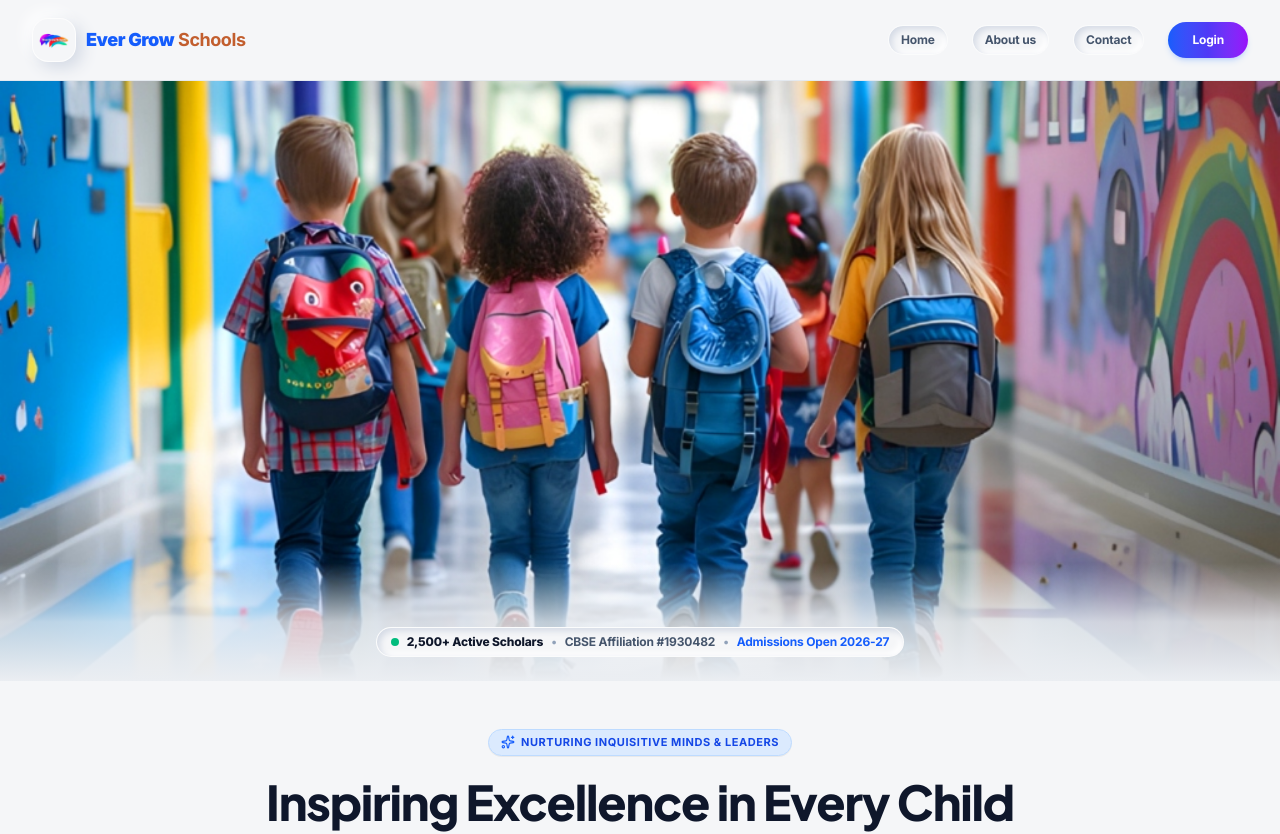
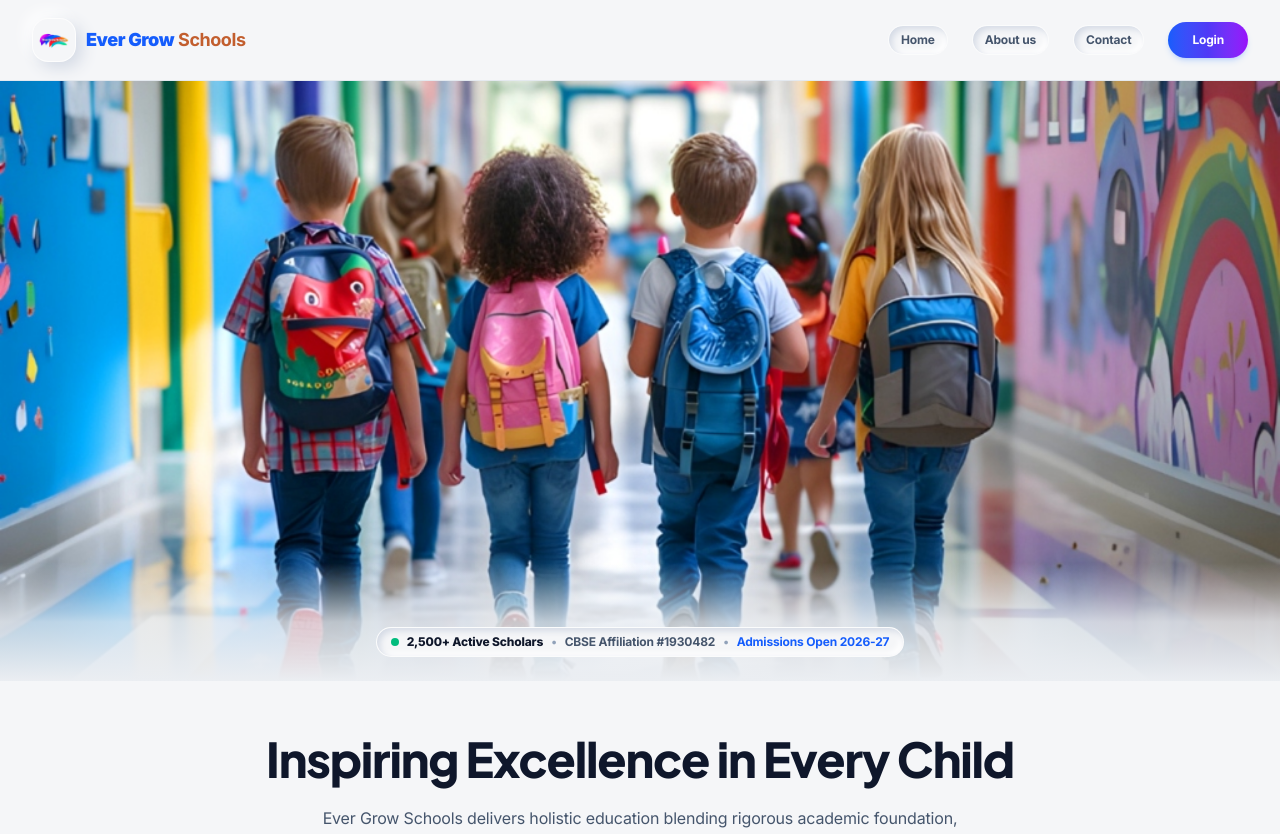
Before and after one commit to adrxnjr/the_erp, a React (Vite) app in the folder frontend/: page / in a window 1280 px wide. Shown: the top 834 px of the page. Built offline with nearby package versions, Linux system fonts and the light colour scheme.

Commit message:
fix(landing): remove Nurturing Inquisitive Minds badge

```diff
--- a/frontend/src/pages/LandingPage.tsx
+++ b/frontend/src/pages/LandingPage.tsx
@@ -18,7 +18,6 @@ import {
   Trophy,
   Send,
   Clock,
-  Sparkles,
   ArrowRight,
 } from 'lucide-react';
 import logoImg from '../assets/logo.png';
@@ -302,10 +301,6 @@ export const LandingPage: React.FC<LandingPageProps> = ({ initialOpenLogin = fal
         {/* Hero Headline & Intro Box */}
         <div className="max-w-7xl mx-auto px-3.5 sm:px-6 lg:px-8 py-8 sm:py-12">
           <div className="text-center max-w-3xl mx-auto space-y-4">
-            <div className="inline-flex items-center gap-1.5 px-3 py-1 rounded-full text-[11px] font-bold uppercase tracking-wider bg-blue-100 text-blue-700 border border-blue-200 shadow-2xs whitespace-nowrap">
-              <Sparkles className="w-3.5 h-3.5 text-blue-600 shrink-0" />
-              <span>Nurturing Inquisitive Minds & Leaders</span>
-            </div>
             <h1 className="text-2xl sm:text-4xl md:text-5xl font-black text-slate-900 tracking-tight leading-tight">
               Inspiring Excellence in Every Child
             </h1>
```
